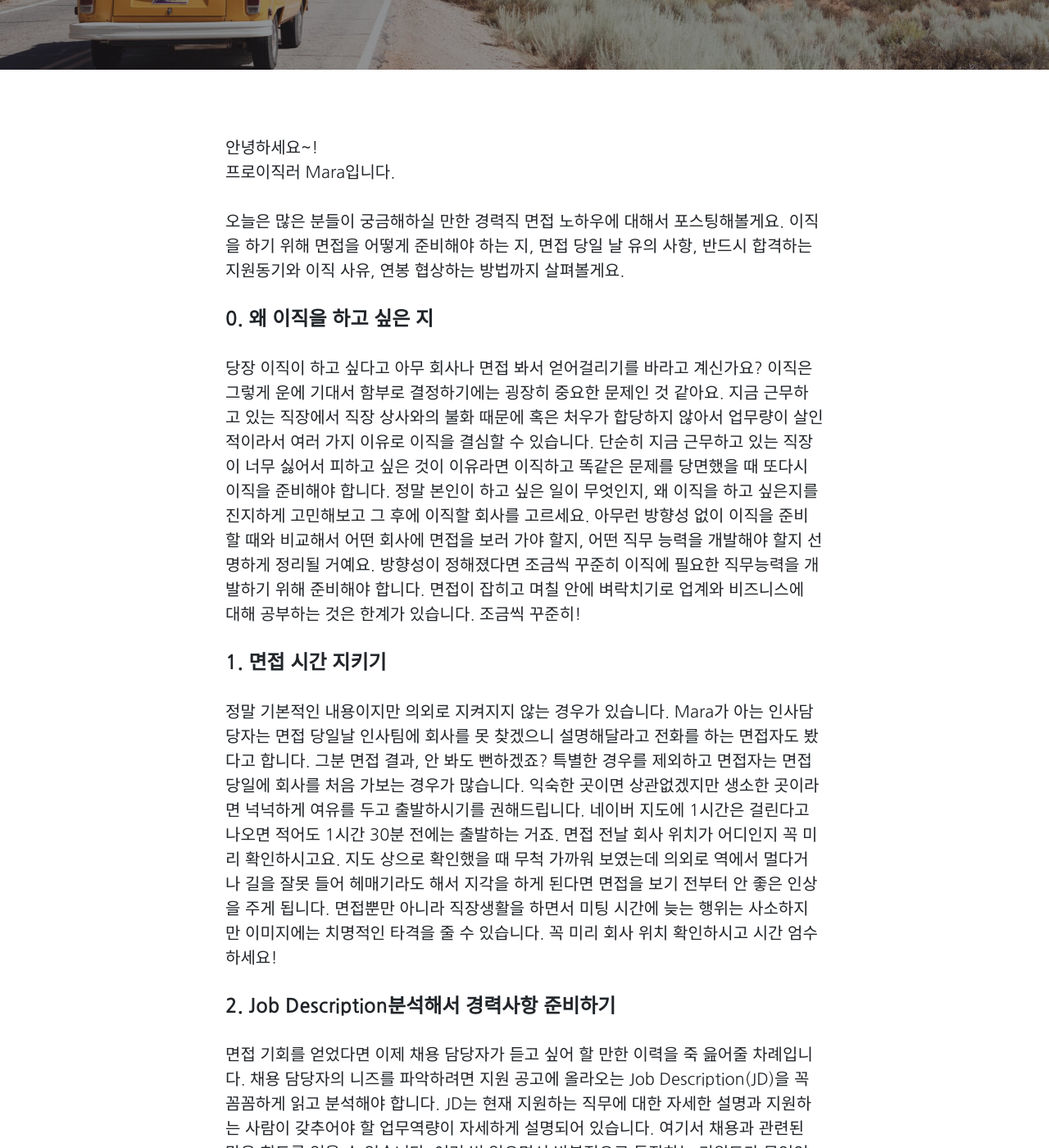
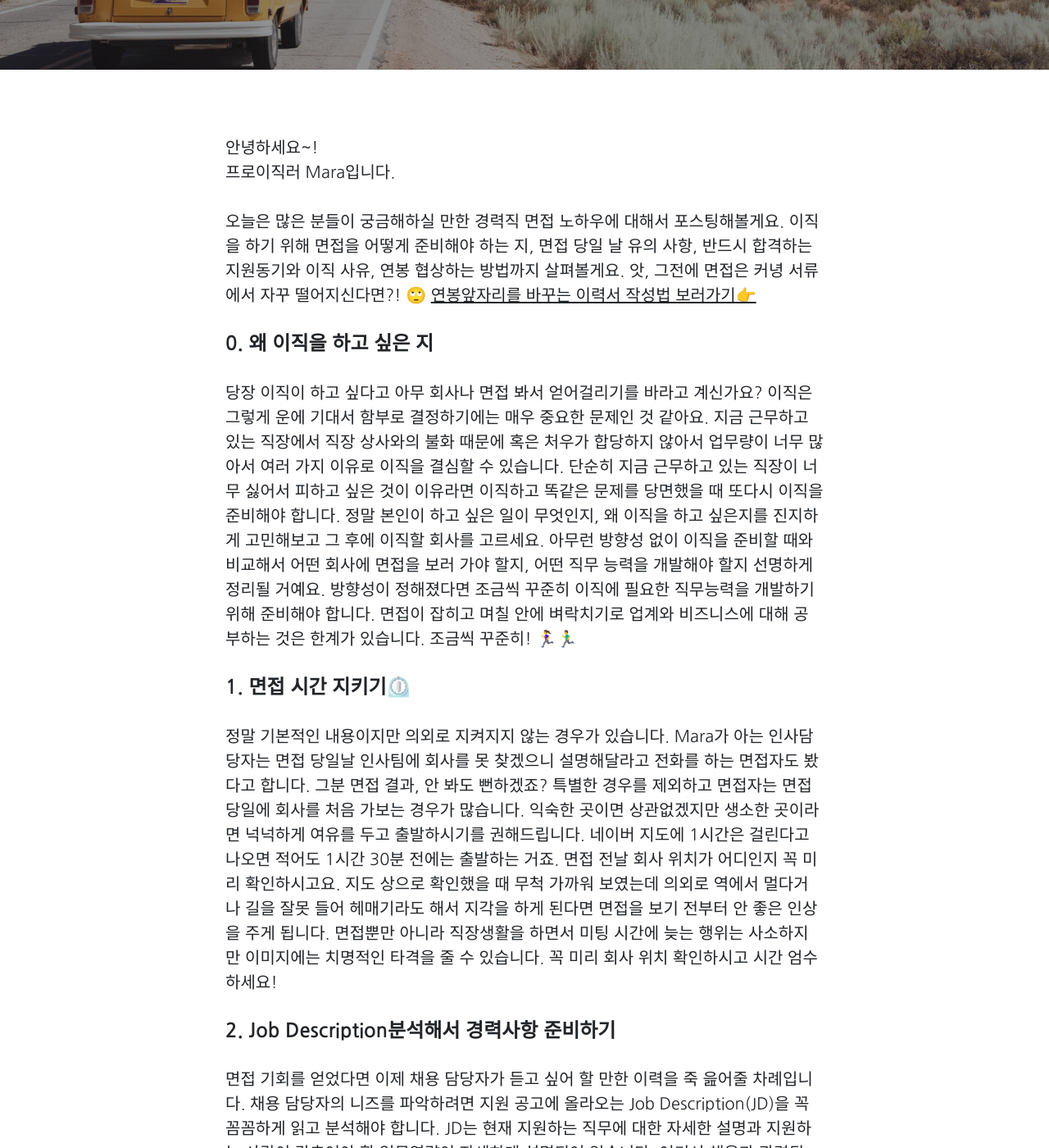
Before and after one commit to Marapro88/mara, a Jekyll site: the page built from _posts/Career/2020-07-05-career-interview-skill.md, in a window 1280 px wide and 1400 px high, scrolled down 477 px. Shown: the whole window at 82% size. Built offline with Jekyll 4.4.1, drawn with Linux system fonts in a browser that asks for light colours; comment, search, counter and statistics services are not loaded; some of the changed text lies outside the part shown.

Commit message:
0726 탈고, 백링크 삽입

```diff
--- a/_posts/Career/2020-07-05-career-interview-skill.md
+++ b/_posts/Career/2020-07-05-career-interview-skill.md
@@ -21,13 +21,14 @@ description: '반드시 합격하는 지원동기와 이직 사유, 연봉협상
 
 안녕하세요~!<br>프로이직러 Mara입니다.
 
-오늘은 많은 분들이 궁금해하실 만한 경력직 면접 노하우에 대해서 포스팅해볼게요. 이직을 하기 위해 면접을 어떻게 준비해야 하는 지, 면접 당일 날 유의 사항, 반드시 합격하는 지원동기와 이직 사유, 연봉 협상하는 방법까지 살펴볼게요.
+오늘은 많은 분들이 궁금해하실 만한 경력직 면접 노하우에 대해서 포스팅해볼게요. 이직을 하기 위해 면접을 어떻게 준비해야 하는 지, 면접 당일 날 유의 사항, 반드시 합격하는 지원동기와 이직 사유, 연봉 협상하는 방법까지 살펴볼게요. 앗, 그전에 면접은 커녕 서류에서 자꾸 떨어지신다면?! 🙄
+[연봉앞자리를 바꾸는 이력서 작성법 보러가기👉](https://mara.kim/career-resume-skill/)
 
 #### 0. 왜 이직을 하고 싶은 지
 
-당장 이직이 하고 싶다고 아무 회사나 면접 봐서 얻어걸리기를 바라고 계신가요? 이직은 그렇게 운에 기대서 함부로 결정하기에는 굉장히 중요한 문제인 것 같아요. 지금 근무하고 있는 직장에서 직장 상사와의 불화 때문에 혹은 처우가 합당하지 않아서 업무량이 살인적이라서 여러 가지 이유로 이직을 결심할 수 있습니다. 단순히 지금 근무하고 있는 직장이 너무 싫어서 피하고 싶은 것이 이유라면 이직하고 똑같은 문제를 당면했을 때 또다시 이직을 준비해야 합니다. 정말 본인이 하고 싶은 일이 무엇인지, 왜 이직을 하고 싶은지를 진지하게 고민해보고 그 후에 이직할 회사를 고르세요. 아무런 방향성 없이 이직을 준비할 때와 비교해서 어떤 회사에 면접을 보러 가야 할지, 어떤 직무 능력을 개발해야 할지 선명하게 정리될 거예요. 방향성이 정해졌다면 조금씩 꾸준히 이직에 필요한 직무능력을 개발하기 위해 준비해야 합니다. 면접이 잡히고 며칠 안에 벼락치기로 업계와 비즈니스에 대해 공부하는 것은 한계가 있습니다. 조금씩 꾸준히!
+당장 이직이 하고 싶다고 아무 회사나 면접 봐서 얻어걸리기를 바라고 계신가요? 이직은 그렇게 운에 기대서 함부로 결정하기에는 매우 중요한 문제인 것 같아요. 지금 근무하고 있는 직장에서 직장 상사와의 불화 때문에 혹은 처우가 합당하지 않아서 업무량이 너무 많아서 여러 가지 이유로 이직을 결심할 수 있습니다. 단순히 지금 근무하고 있는 직장이 너무 싫어서 피하고 싶은 것이 이유라면 이직하고 똑같은 문제를 당면했을 때 또다시 이직을 준비해야 합니다. 정말 본인이 하고 싶은 일이 무엇인지, 왜 이직을 하고 싶은지를 진지하게 고민해보고 그 후에 이직할 회사를 고르세요. 아무런 방향성 없이 이직을 준비할 때와 비교해서 어떤 회사에 면접을 보러 가야 할지, 어떤 직무 능력을 개발해야 할지 선명하게 정리될 거예요. 방향성이 정해졌다면 조금씩 꾸준히 이직에 필요한 직무능력을 개발하기 위해 준비해야 합니다. 면접이 잡히고 며칠 안에 벼락치기로 업계와 비즈니스에 대해 공부하는 것은 한계가 있습니다. 조금씩 꾸준히! 🏃‍♀️🏃‍♂️
 
-#### 1. 면접 시간 지키기
+#### 1. 면접 시간 지키기⏲️
 
 정말 기본적인 내용이지만 의외로 지켜지지 않는 경우가 있습니다. Mara가 아는 인사담당자는 면접 당일날 인사팀에 회사를 못 찾겠으니 설명해달라고 전화를 하는 면접자도 봤다고 합니다. 그분 면접 결과, 안 봐도 뻔하겠죠? 특별한 경우를 제외하고 면접자는 면접 당일에 회사를 처음 가보는 경우가 많습니다. 익숙한 곳이면 상관없겠지만 생소한 곳이라면 넉넉하게 여유를 두고 출발하시기를 권해드립니다. 네이버 지도에 1시간은 걸린다고 나오면 적어도 1시간 30분 전에는 출발하는 거죠. 면접 전날 회사 위치가 어디인지 꼭 미리 확인하시고요. 지도 상으로 확인했을 때 무척 가까워 보였는데 의외로 역에서 멀다거나 길을 잘못 들어 헤매기라도 해서 지각을 하게 된다면 면접을 보기 전부터 안 좋은 인상을 주게 됩니다. 면접뿐만 아니라 직장생활을 하면서 미팅 시간에 늦는 행위는 사소하지만 이미지에는 치명적인 타격을 줄 수 있습니다. 꼭 미리 회사 위치 확인하시고 시간 엄수하세요!
 
@@ -60,7 +61,7 @@ Mara는 지원동기를 대답 할 때
 
 면접도 일종의 연애와 같습니다. 나에게 울며 불며 매달리는 남자와 자신감 있게 '너 어디 가서 나 같은 남자 못 만나'라고 말하는 남자 둘 중에 누구와 더 연애를 하고 싶으신가요? 면접장에서 튀려고 오버해서 발언을 하다가 실언을 한다거나, 취직만 하면 뭐든지 다할 것처럼 대답하는 것은 좋은 인상을 주지 않을뿐더러 이직이 된다고 하더라도 좋은 포지셔닝을 점하기 어렵습니다. '무언가 부족한 부분이 있기 때문에 저렇게 낮은 자세로 나오는 구나' 라는 인상을 심어주니까요. 서류를 통과했으면 회사에서 원하는 최소한의 요건은 갖추었다는 이야기입니다. 겸손하되 자신감을 가지고 면접에 임하세요.
 
-#### 6. 이직 연봉 협상
+#### 6. 이직 연봉 협상💵
 
 면접을 통과하게 되면 처우를 협상하게 됩니다. Mara는 연봉 협상 과정이 얼마나 매끄러웠는 지가 좋은 회사의 척도라고 생각합니다. 좋은 회사는 직원의 능력에 대한 합당한 보상을 하기 위해 노력합니다. 면접 까지는 회사가 갑의 위치 였다면 잡 오퍼를 최종적으로 받은 이후에는 직원이 갑이 됩니다. 일단 면접자에게 잡 오퍼까지 온 상황이라면 내부에서 필요한 모든 결제 라인의 승인을 받았다는 의미입니다. 이력서를 검토하고 몇 차례의 면접을 거친 후 내부 직원끼리 의견 조율을 마쳐 채용을 결정했는데 이 과정을 또 반복하고 싶은 면접관이 있을까요? 특히 지금 당장 일손이 부족한 상황이라면 면접자의 협상력은 더욱 상승합니다.
 
```
Also changed, not shown: other parts of _posts/Career/2020-07-05-career-interview-skill.md (+1 -1 lines), _posts/Career/2020-05-23-career-resume-honeytip.md (+2 -2 lines), _posts/Ignite/2020-07-26-ignite-simulation-skill.md (+4 -1 lines), _posts/Marketing/2020-04-15-marketing-digital-cheat-key-1.md (+2 -2 lines), _posts/Marketing/2020-04-26-marketing-digital-cheat-key-2.md (+2 -2 lines), _posts/Marketing/2020-05-10-marketing-digital-cheat-key-3.md (+2 -2 lines).
